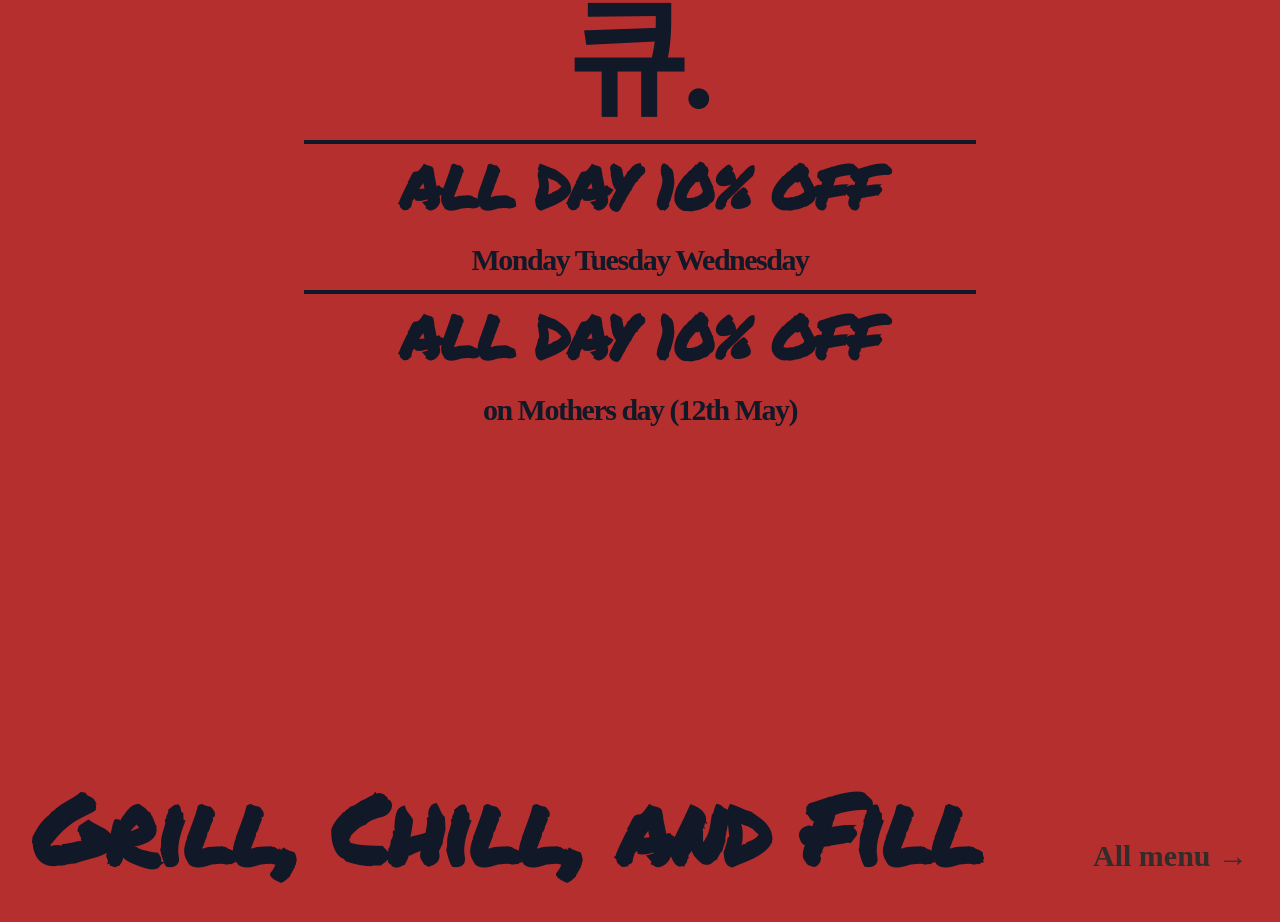
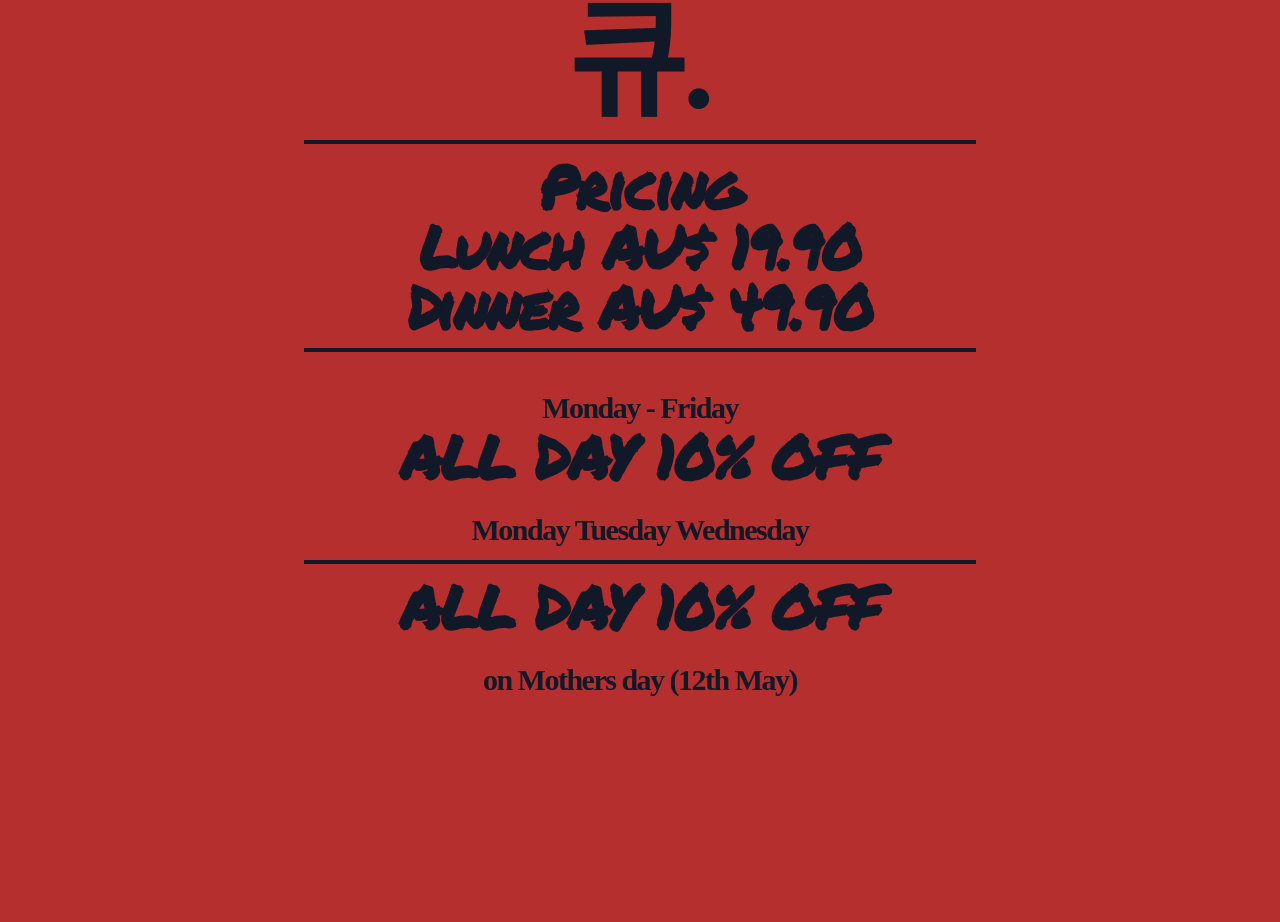
Before and after one commit to ITERSYNC/parorobbq, a Next.js app: page / in a window 1280 px wide. Shown: the part 806-1728 px from the top of the page. Built offline with nearby package versions, Linux system fonts and the light colour scheme; a web font is replaced by a local one.

Commit message:
Update hero section in page.tsx to display new pricing information

```diff
--- a/app/page.tsx
+++ b/app/page.tsx
@@ -578,6 +578,18 @@ export default function Example() {
             />
 
             <h1 className='font-permanent-marker text-4xl font-bold tracking-tight text-gray-900 sm:text-6xl'>
+              Pricing <br />
+              Lunch AU$ 19.90 <br />
+              Dinner AU$ 49.90 <br />
+              <Separator
+                orientation='horizontal'
+                className='my-3 h-[2px] bg-gray-900 sm:h-1'
+              />
+              <span className='font-nanum-brush text-[25px] sm:text-3xl'>
+                Monday - Friday
+              </span>
+            </h1>
+            <h1 className='font-permanent-marker text-4xl font-bold tracking-tight text-gray-900 sm:text-6xl'>
               ALL DAY 10% OFF
               <br />
               <span className='font-nanum-brush text-[25px] sm:text-3xl'>
```
